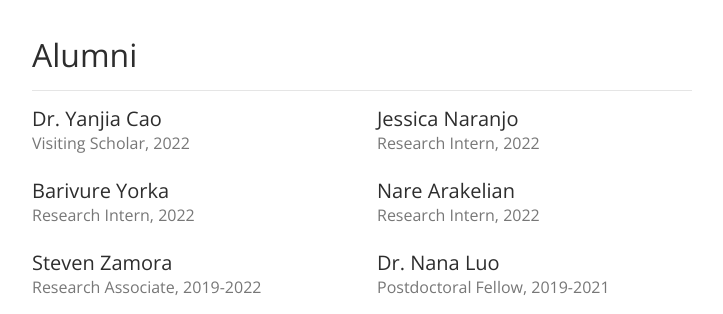
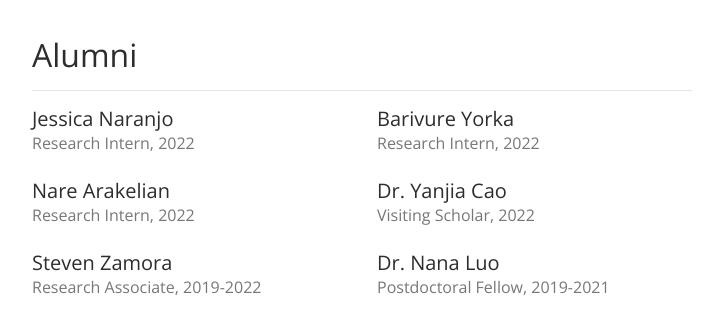
Before and after one commit to hdscalecollab/hdscalecollab.github.io, a Jekyll site: the page built from team.markdown, in a window 1280 px wide and 900 px high, scrolled down 2501 px. Shown: the part 155-469 px from the top of the window, without its empty margins (278-1001 px from the left). Built offline with Jekyll 4.4.1, drawn with Linux system fonts in a browser that asks for light colours; part of the change alters nothing that is shown.

```diff
--- a/_data/team_members.yml
+++ b/_data/team_members.yml
@@ -73,7 +73,7 @@
   email:
   bio:
   category: alumni
-  date:  20220601
+  date:  20220831
 
 - name: Barivure Yorka
   photo:
@@ -81,7 +81,7 @@
   email:
   bio:
   category: alumni
-  date:  20220602
+  date:  20220831
 
 - name: Jessica Naranjo
   photo:
@@ -89,7 +89,7 @@
   email:
   bio:
   category: alumni
-  date:  20220603
+  date:  20220831
 
 - name: Jiayi Wang
   photo:
```
